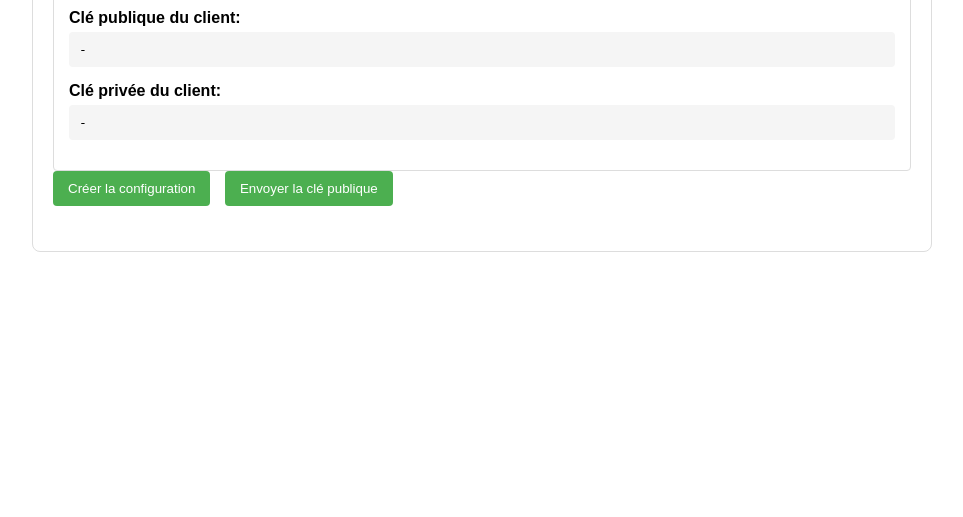
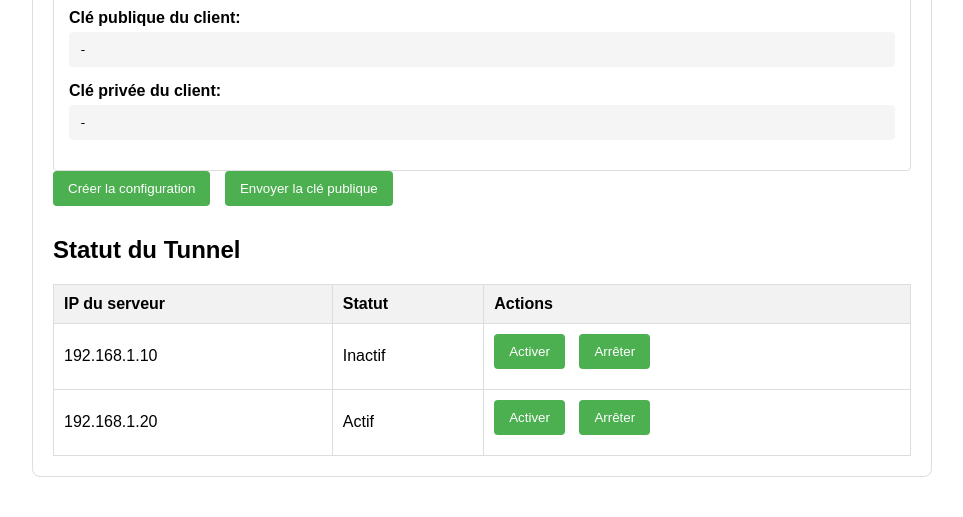
Before and after one commit to GUYGyze/R601, a Flask app: template SAE601/app/templates/client/index_client.html in a window 1280 px wide. Shown: the part 709-1226 px from the top of the page, without its empty margins (158-1121 px from the left). Before the commit the page ends 961 px from the top, so only its background shows below. Run offline with Flask 2, Linux system fonts and the light colour scheme; the template is opened without the code that fills it, so the values that code supplies are empty.

Commit message:
Update index_client.html

```diff
--- a/SAE601/app/templates/client/index_client.html
+++ b/SAE601/app/templates/client/index_client.html
@@ -69,6 +69,34 @@
                 <button onclick="createClientConfig()">Créer la configuration</button>
                 <button onclick="sendPublicKey()">Envoyer la clé publique</button>
         </div>
+	<h2>Statut du Tunnel</h2>
+    <table>
+        <thead>
+            <tr>
+                <th>IP du serveur</th>
+                <th>Statut</th>
+                <th>Actions</th>
+            </tr>
+        </thead>
+        <tbody id="tunnel-status">
+            <tr>
+                <td>192.168.1.10</td>
+                <td id="status-192.168.1.10">Inactif</td>
+                <td>
+                    <button onclick="startTunnel('192.168.1.10')">Activer</button>
+                    <button onclick="stopTunnel('192.168.1.10')">Arrêter</button>
+                </td>
+            </tr>
+            <tr>
+                <td>192.168.1.20</td>
+                <td id="status-192.168.1.20">Actif</td>
+                <td>
+                    <button onclick="startTunnel('192.168.1.20')">Activer</button>
+                    <button onclick="stopTunnel('192.168.1.20')">Arrêter</button>
+                </td>
+            </tr>
+        </tbody>
+    </table>
     </div>
 
     <script>
@@ -157,6 +185,43 @@
         		}
     		});
 	}
+	function updateTunnelStatus(serverIp) {
+            const tbody = document.getElementById('tunnel-status');
+            const row = document.createElement('tr');
+            row.innerHTML = `
+                <td>${serverIp}</td>
+                <td id="status-${serverIp}">Inactif</td>
+                <td>
+                    <button onclick="startTunnel('${serverIp}')">Activer</button>
+                    <button onclick="stopTunnel('${serverIp}')">Arrêter</button>
+                </td>
+            `;
+            tbody.appendChild(row);
+        }
+
+        function startTunnel(serverIp) {
+            fetch(`/api/start_tunnel?ip=${serverIp}`)
+                .then(response => response.json())
+                .then(data => {
+                    if (data.success) {
+                        document.getElementById(`status-${serverIp}`).textContent = 'Actif';
+                    } else {
+                        alert('Erreur: ' + data.error);
+                    }
+                });
+        }
+
+        function stopTunnel(serverIp) {
+            fetch(`/api/stop_tunnel?ip=${serverIp}`)
+                .then(response => response.json())
+                .then(data => {
+                    if (data.success) {
+                        document.getElementById(`status-${serverIp}`).textContent = 'Inactif';
+                    } else {
+                        alert('Erreur: ' + data.error);
+                    }
+                });
+        }
    </script>
 </body>
 </html>
```
